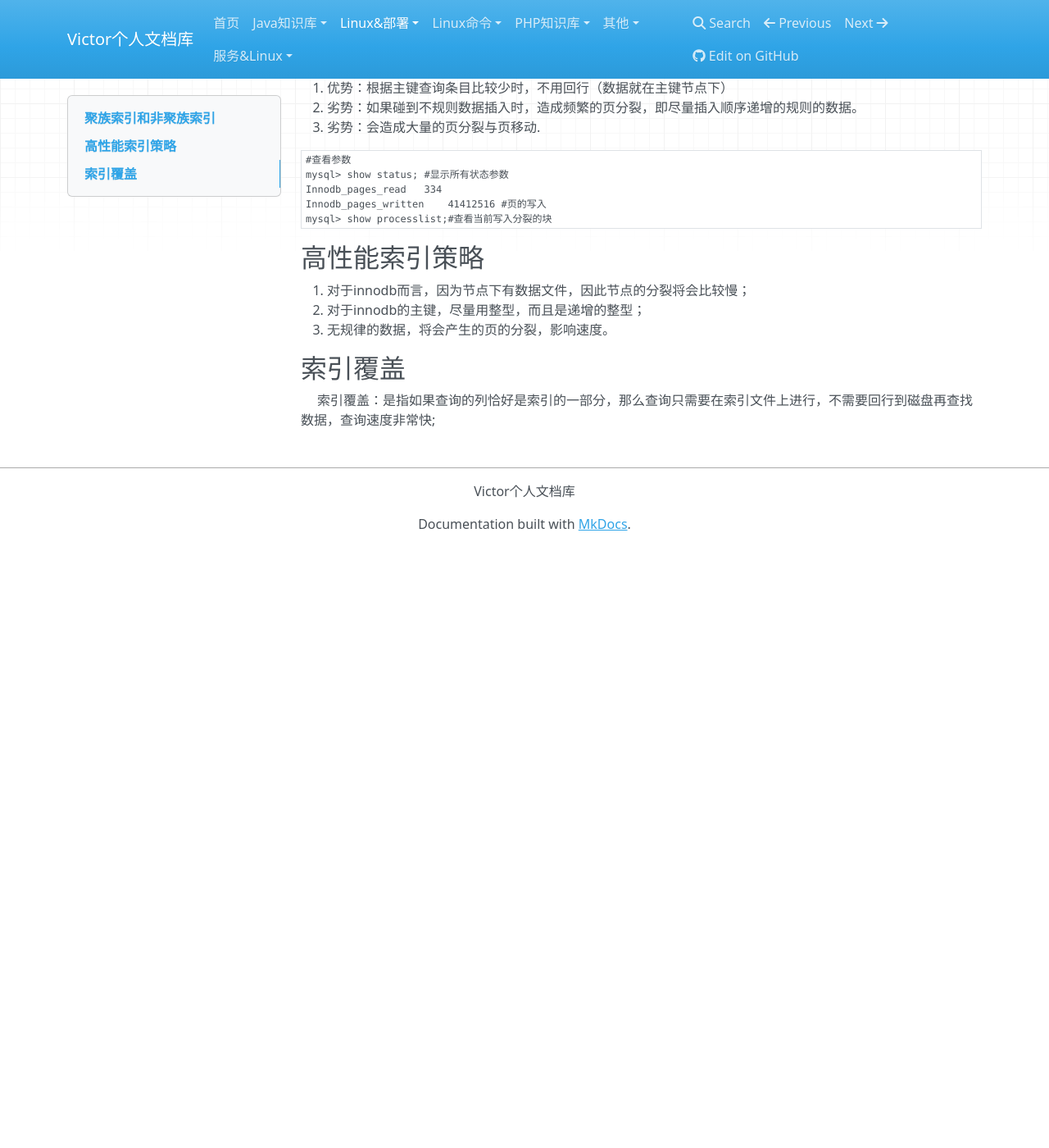
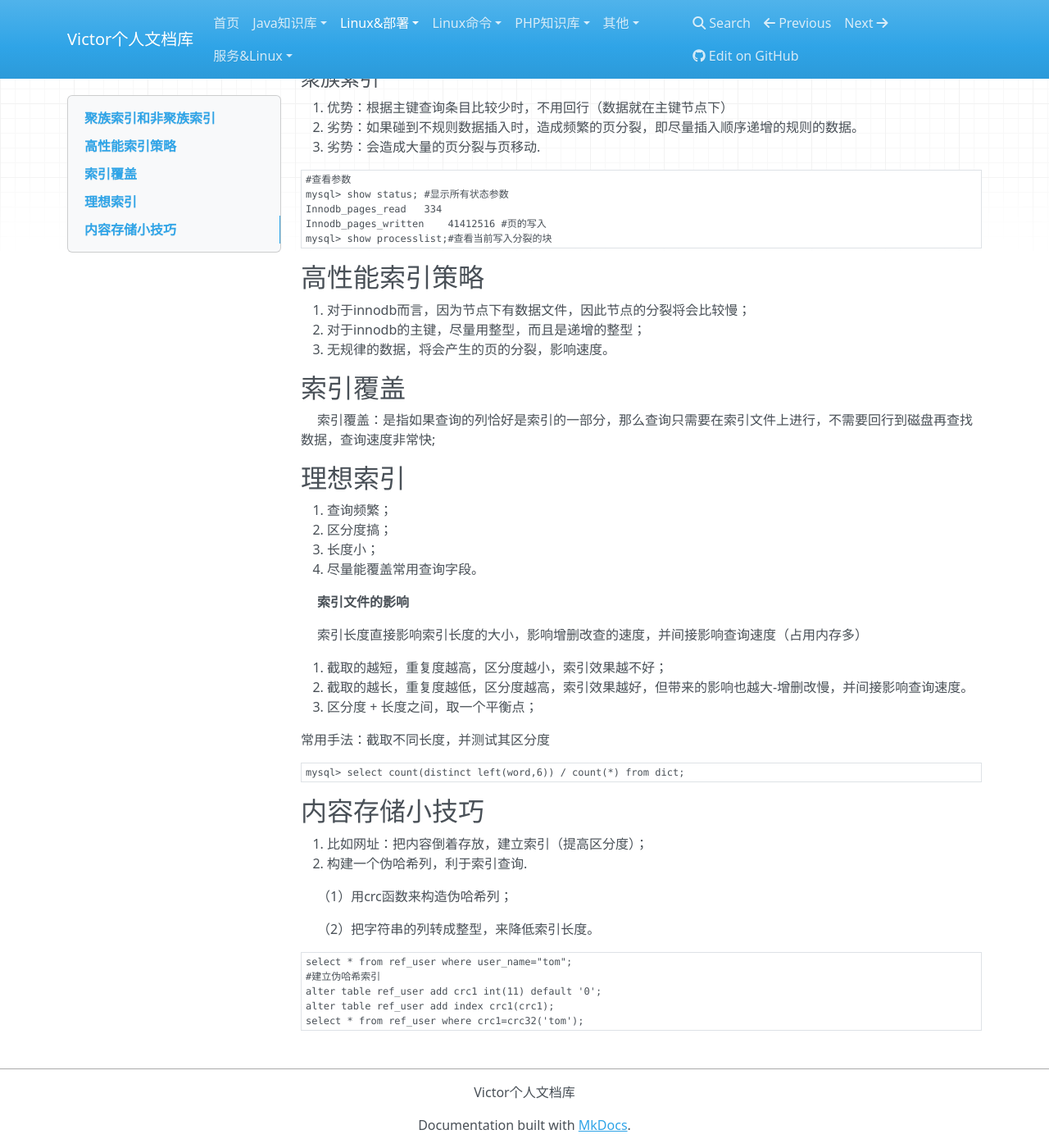
Before and after one commit to victor24680/victorDocs, an MkDocs documentation site: the page built from docs/Linux&部署/MySQL服务/MySQL索引与优化/聚族索引.md, in a window 1280 px wide and 1400 px high, scrolled down 368 px. Shown: the whole window at 82% size. Built offline with MkDocs 1.6.1, drawn with Linux system fonts in a browser that asks for light colours; nearby versions of some CDN libraries; before the commit the page ends 1035 px from its top, so only the background shows below that; some of the changed text lies outside the part shown.

Commit message:
高性能索引

````diff
--- a/docs/Linux&部署/MySQL服务/MySQL索引与优化/聚族索引.md
+++ b/docs/Linux&部署/MySQL服务/MySQL索引与优化/聚族索引.md
@@ -1,13 +1,15 @@
 ## 聚族索引和非聚族索引
 - innodb的索引文件上，直接存放该行数据，称为聚族索引，次索引指向对主键的引用。
 - MyISAM中，主索引和次索引，都指向物理行，在磁盘上，每行都有自己的存储地址（磁盘位置）
-- MyISAM引擎中，节点存储的对物理地址行，内容较小，又缓存在内存里，分裂速度很多；
--
+- MyISAM引擎中，节点存储的对物理地址行，内容较小，又缓存在内存里，分裂速度很多，查询速度块，直接指向数据；
+
 <p style="text-indent:20px;">注意：innodb的使用</p>
+
 1. 主键索引，即存储索引值，又在叶子中存储行的数据；
 2. 如果没有主键，则会Unique Key做主键；
 3. 如果没有unique,则系统生成一个内部rowid做主键；
-4. 像innodb中，主键的索引结构中，既存储主键值，又存储了行数据，这种结构称为**聚族索引**
+4. 像innodb中，主键的索引结构中，既存储主键值，又存储了行数据，这种结构称为**聚族索引**；
+5. innodb是块状的。
 
 #### 聚族索引
 1. 优势：根据主键查询条目比较少时，不用回行（数据就在主键节点下）
@@ -29,3 +31,35 @@ mysql> show processlist;#查看当前写入分裂的块
 <p style="text-indent:20px;">
     索引覆盖：是指如果查询的列恰好是索引的一部分，那么查询只需要在索引文件上进行，不需要回行到磁盘再查找数据，查询速度非常快;
 </p>
+
+## 理想索引
+1. 查询频繁；
+2. 区分度搞；
+3. 长度小；
+4. 尽量能覆盖常用查询字段。
+
+<p style="text-indent:20px;font-weight:bold;">索引文件的影响</p>
+<p style="text-indent:20px;">索引长度直接影响索引长度的大小，影响增删改查的速度，并间接影响查询速度（占用内存多）</p>
+
+1. 截取的越短，重复度越高，区分度越小，索引效果越不好；
+2. 截取的越长，重复度越低，区分度越高，索引效果越好，但带来的影响也越大-增删改慢，并间接影响查询速度。
+3. 区分度 + 长度之间，取一个平衡点；
+
+<p>常用手法：截取不同长度，并测试其区分度</p>
+
+```mysql
+mysql> select count(distinct left(word,6)) / count(*) from dict;
+```
+## 内容存储小技巧
+1. 比如网址：把内容倒着存放，建立索引（提高区分度）；
+2. 构建一个伪哈希列，利于索引查询.
+<p style="text-indent:20px;">（1）用crc函数来构造伪哈希列；</p>
+<p style="text-indent:20px;">（2）把字符串的列转成整型，来降低索引长度。</p>
+
+```mysql
+select * from ref_user where user_name="tom";
+#建立伪哈希索引
+alter table ref_user add crc1 int(11) default '0';
+alter table ref_user add index crc1(crc1);
+select * from ref_user where crc1=crc32('tom');
+```
````
Also changed, not shown: docs/Linux&部署/MySQL服务/MySQL索引与优化/MySQL优化思路.md (+1 -0 lines), docs/Linux&部署/MySQL服务/MySQL面试汇总.md (+21 -0 lines).
